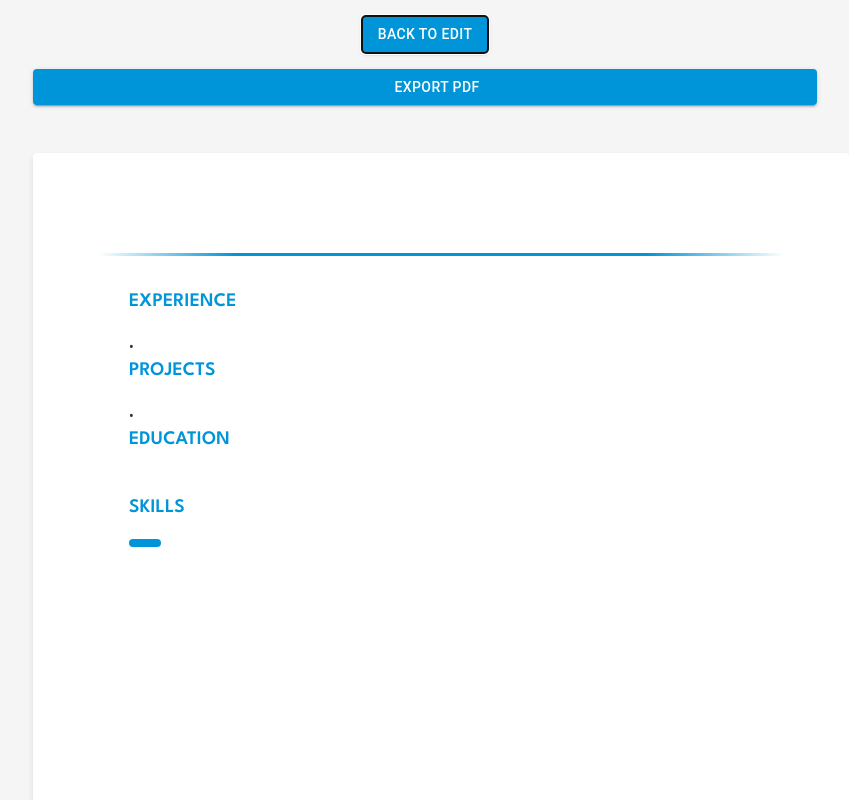
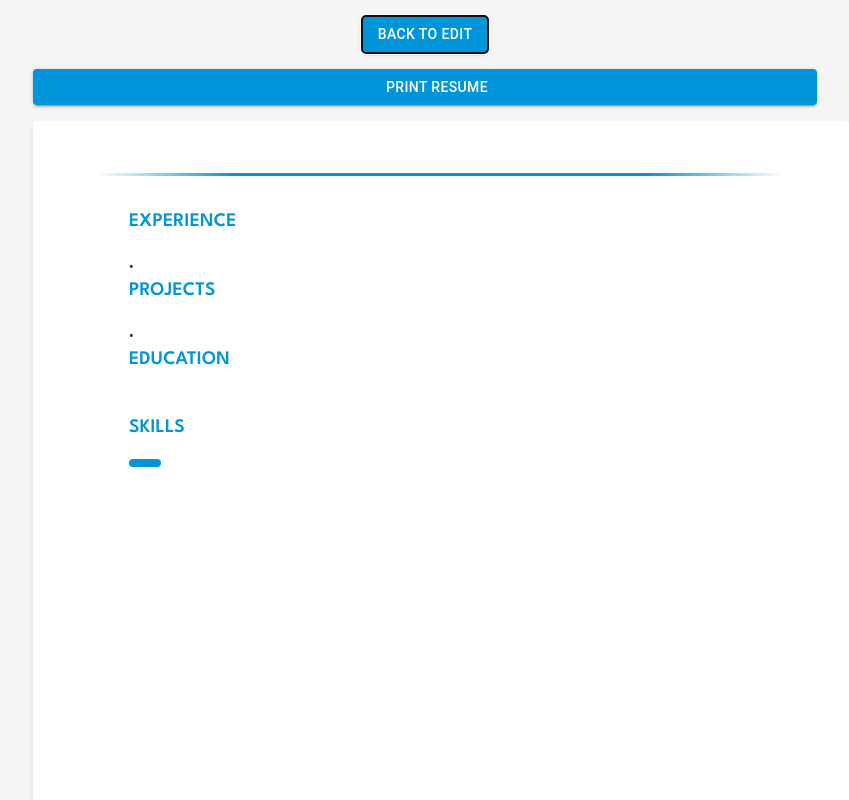
Before and after one commit to CeeJiggy/Resumaker, a React (Vite) app: page / in a window 1280 px wide. Both pictures are taken after a click on the button "PREVIEW RESUME". Shown: the top 800 px of the page, without its empty margins (215-1064 px from the left). Built offline with nearby package versions, Linux system fonts and the light colour scheme; some icons are missing.

Commit message:
Test for print

```diff
--- a/package.json
+++ b/package.json
@@ -18,6 +18,7 @@
     "@fontsource/league-spartan": "^5.2.5",
     "@mui/icons-material": "^7.0.2",
     "@mui/material": "^7.0.2",
+    "@react-pdf/renderer": "^4.3.0",
     "html-to-text": "^9.0.5",
     "html2canvas": "^1.4.1",
     "html2pdf.js": "^0.10.3",
--- a/src/components/ResumePreview.jsx
+++ b/src/components/ResumePreview.jsx
@@ -8,31 +8,30 @@ import {
 } from '@mui/material';
 import { styled } from '@mui/material/styles';
 import PrintIcon from '@mui/icons-material/Print';
-import '../styles/print.css';
 
 const StyledPaper = styled(Paper)(() => ({
     width: '8.5in',
     minHeight: '11in',
-    margin: '2rem auto',
-    padding: '1in',
+    margin: '0 auto',
+    padding: '3rem 1in 3rem 1in',
     boxShadow: '0 4px 6px rgba(0, 0, 0, 0.1)',
     backgroundColor: '#fff',
     '@media screen and (max-width: 8.5in)': {
         width: '100%',
-        margin: '0 auto',
-        padding: '0.5in',
+        margin: '0 1rem',
+        padding: '2rem 0.5in',
         transform: 'scale(1)',
         transformOrigin: 'top center',
         minHeight: 'auto'
     },
     '@media print': {
         margin: 0,
-        padding: '0.5in',
+        padding: '0.75in 0.75in',
         boxShadow: 'none',
         transform: 'none',
         '@page': {
             size: 'letter',
-            margin: '0.5in',
+            margin: 0
         },
     }
 }));
@@ -72,31 +71,8 @@ const JobTitle = styled(Typography)(() => ({
 }));
 
 const ResumePreview = ({ resumeData }) => {
-    const handleExportPDF = () => {
-        const element = document.getElementById('resume-preview');
-        const printButton = document.querySelector('.print-button');
-
-        // Save original styles
-        const originalMargin = element.style.margin;
-        const originalWidth = element.style.width;
-
-        // Temporarily set margin and width for perfect PDF alignment
-        element.style.margin = '0';
-        element.style.width = '8.5in';
-
-        if (printButton) {
-            printButton.style.display = 'none';
-        }
-
-        // Open the browser's print dialog
+    const handlePrint = () => {
         window.print();
-
-        // Restore styles
-        element.style.margin = originalMargin;
-        element.style.width = originalWidth;
-        if (printButton) {
-            printButton.style.display = 'block';
-        }
     };
 
     const formatPhoneNumber = (phoneNumber) => {
@@ -217,7 +193,7 @@ const ResumePreview = ({ resumeData }) => {
             <Button
                 variant="contained"
                 color="primary"
-                onClick={handleExportPDF}
+                onClick={handlePrint}
                 startIcon={<PrintIcon />}
                 className="print-button"
                 sx={{
@@ -227,20 +203,10 @@ const ResumePreview = ({ resumeData }) => {
                     }
                 }}
             >
-                Export PDF
+                Print Resume
             </Button>
 
-            <StyledPaper id="resume-preview" sx={{
-                '@media print': {
-                    '&::before, &::after': {
-                        display: 'none !important',
-                    },
-                    '& *': {
-                        '-webkit-print-color-adjust': 'exact',
-                        'print-color-adjust': 'exact',
-                    },
-                }
-            }}>
+            <StyledPaper id="resume-preview">
                 {/* Header Section */}
                 <Section>
                     <Typography variant="h3" sx={{
@@ -251,6 +217,8 @@ const ResumePreview = ({ resumeData }) => {
                         color: '#333',
                         mb: 0.5
                     }}>
+
+
                         {resumeData.personalInfo.name}
                     </Typography>
                     <Box sx={{
@@ -341,6 +309,7 @@ const ResumePreview = ({ resumeData }) => {
                         </Typography>
                     )}
                 </Section>
+
 
                 {/* Experience Section */}
                 {resumeData.config.sections.experience && (
--- a/src/styles/print.css
+++ /dev/null
@@ -1,24 +0,0 @@
-@media print {
-    @page {
-        margin: 0;
-    }
-
-    body * {
-        visibility: hidden;
-    }
-
-    #resume-preview,
-    #resume-preview * {
-        visibility: visible;
-    }
-
-    #resume-preview {
-        position: absolute;
-        left: 0;
-        top: 0;
-    }
-
-    .print-button {
-        display: none !important;
-    }
-}
```
Also changed, not shown: public/fonts/LeagueSpartan-Regular.ttf (added), 1 other file (tests, documents, lock files or other folders).
